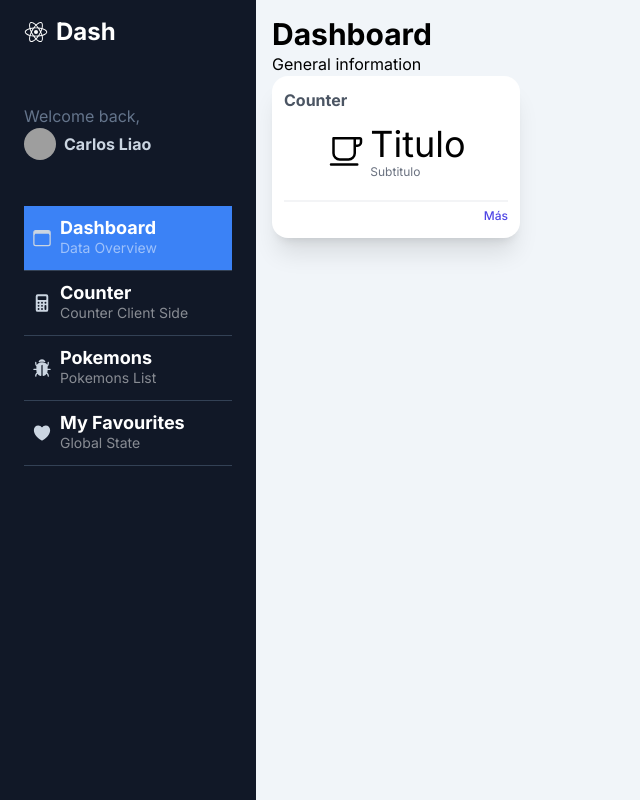
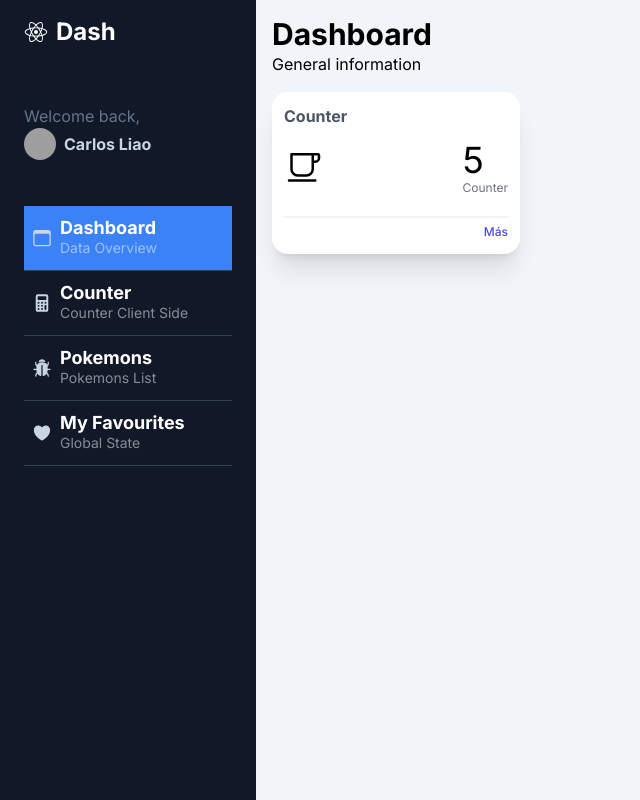
Before and after one commit to Carloslt5/next-course, a Next.js app in the folder 02-my-ashboard/: page /dashboard/main in a window 1280 px wide. Shown: the whole page, without its empty margins (0-640 px from the left). Built offline with nearby package versions, Linux system fonts and the light colour scheme; grey boxes are pictures that could not be loaded.

Commit message:
✅ feature: instal redux and display component widget

```diff
--- a/02-my-ashboard/package.json
+++ b/02-my-ashboard/package.json
@@ -9,10 +9,12 @@
     "lint": "next lint"
   },
   "dependencies": {
+    "@reduxjs/toolkit": "^2.2.2",
     "next": "14.1.4",
     "react": "^18",
     "react-dom": "^18",
-    "react-icons": "^5.0.1"
+    "react-icons": "^5.0.1",
+    "react-redux": "^9.1.0"
   },
   "devDependencies": {
     "@types/node": "^20",
--- a/02-my-ashboard/src/app/dashboard/main/page.tsx
+++ b/02-my-ashboard/src/app/dashboard/main/page.tsx
@@ -1,14 +1,12 @@
-import { SimpleWidget } from "@/components/SimpleWidget";
+import { WidgetGrid } from "@/components/WidgetGrid";
 
 export default function MainPage() {
   return (
     <div className="text-black p-2">
       <h1 className="text-3xl font-bold">Dashboard</h1>
-      <h2>General information</h2>
+      <h2 className="mb-4">General information</h2>
 
-      <div className="flex flex-wrap gap-2">
-        <SimpleWidget />
-      </div>
+      <WidgetGrid />
     </div>
   );
 }
--- a/02-my-ashboard/src/app/layout.tsx
+++ b/02-my-ashboard/src/app/layout.tsx
@@ -1,3 +1,4 @@
+import { Provides } from "@/stores/Provides";
 import type { Metadata } from "next";
 import { Inter } from "next/font/google";
 import "./globals.css";
@@ -16,7 +17,9 @@ export default function RootLayout({
 }>) {
   return (
     <html lang="en">
-      <body className={inter.className}>{children}</body>
+      <body className={inter.className}>
+        <Provides>{children}</Provides>
+      </body>
     </html>
   );
 }
--- a/02-my-ashboard/src/components/Counter.tsx
+++ b/02-my-ashboard/src/components/Counter.tsx
@@ -1,27 +1,35 @@
 "use client";
-import { useState } from "react";
+import { useAppSelector } from "@/stores";
+import { addOne, initCounterState, substractOne } from "@/stores/counter/counterSlice";
+import { useEffect } from "react";
+import { useDispatch } from "react-redux";
 
 type CounterProps = {
   value?: number;
 };
 
 export const Counter = ({ value = 0 }: CounterProps) => {
-  const [counter, setCounter] = useState(value);
+  const count = useAppSelector((state) => state.counter.count);
+  const dispatch = useDispatch();
+
+  useEffect(() => {
+    dispatch(initCounterState(value));
+  }, [dispatch, value]);
 
   return (
     <>
-      <span className="text-9xl">{counter}</span>
+      <span className="text-9xl">{count}</span>
 
       <div className="flex items-center gap-2">
         <button
           className="flex items-center rounded-md bg-slate-900 text-white py-1 px-4 hover:bg-slate-700"
-          onClick={() => setCounter(counter - 1)}
+          onClick={() => dispatch(substractOne())}
         >
           -1
         </button>
         <button
           className="flex items-center rounded-md bg-slate-900 text-white py-1 px-4 hover:bg-slate-700"
-          onClick={() => setCounter(counter + 1)}
+          onClick={() => dispatch(addOne())}
         >
           +1
         </button>
--- a/02-my-ashboard/src/components/SimpleWidget.tsx
+++ b/02-my-ashboard/src/components/SimpleWidget.tsx
@@ -1,28 +1,35 @@
-import { IoCafeOutline } from "react-icons/io5";
+import Link from "next/link";
+import { ReactNode } from "react";
 
-export const SimpleWidget = () => {
+type SimpleWidgetProps = {
+  title: string;
+  subtitle: string;
+  value: string;
+  icon: ReactNode;
+  href: string;
+};
+
+export const SimpleWidget = ({ title, subtitle, value, icon, href }: SimpleWidgetProps) => {
   return (
     <div className="bg-white shadow-xl p-3 sm:min-w-[25%] min-w-full  rounded-2xl border-1 border-gray-50 ">
       <div className="flex flex-col">
         <div>
-          <h2 className="font-bold text-gray-600 ">Counter</h2>
+          <h2 className="font-bold text-gray-600 ">{title}</h2>
         </div>
         <div className="my-3">
-          <div className="flex flex-row items-center justify-center space-x-1 ">
-            <div id="icon">
-              <IoCafeOutline size={40} />
-            </div>
+          <div className="flex flex-row items-center justify-between space-x-1 ">
+            <div id="icon">{icon}</div>
             <div id="temp">
-              <h4 className="text-4xl">Titulo</h4>
-              <p className="text-xs text-gray-500">Subtitulo</p>
+              <h4 className="text-4xl">{value}</h4>
+              <p className="text-xs text-gray-500">{subtitle}</p>
             </div>
           </div>
         </div>
 
         <div className="w-full place-items-end text-right border-t-2 border-gray-100 mt-2">
-          <a href="#" className="text-indigo-600 text-xs font-medium">
+          <Link href={href} className="text-indigo-600 text-xs font-medium">
             Más
-          </a>
+          </Link>
         </div>
       </div>
     </div>
--- /dev/null
+++ b/02-my-ashboard/src/components/WidgetGrid.tsx
@@ -0,0 +1,19 @@
+"use client";
+import { useAppSelector } from "@/stores";
+import { IoCafeOutline } from "react-icons/io5";
+import { SimpleWidget } from "./SimpleWidget";
+
+export const WidgetGrid = () => {
+  const count = useAppSelector((state) => state.counter.count);
+  return (
+    <div className="flex flex-wrap gap-2">
+      <SimpleWidget
+        title={"Counter"}
+        subtitle={"Counter"}
+        icon={<IoCafeOutline size={40} />}
+        value={`${count}`}
+        href={"/dashboard/counter"}
+      />
+    </div>
+  );
+};
--- /dev/null
+++ b/02-my-ashboard/src/stores/Provides.tsx
@@ -0,0 +1,12 @@
+"use client";
+import { ReactNode } from "react";
+import { Provider } from "react-redux";
+import { store } from ".";
+
+type ProvidesProps = {
+  children: ReactNode;
+};
+
+export const Provides = ({ children }: ProvidesProps) => {
+  return <Provider store={store}>{children}</Provider>;
+};
--- /dev/null
+++ b/02-my-ashboard/src/stores/counter/counterSlice.ts
@@ -0,0 +1,37 @@
+import { createSlice, PayloadAction } from "@reduxjs/toolkit";
+
+type CounterState = {
+  count: number;
+  isReady: boolean;
+};
+
+const initialState: CounterState = {
+  count: 5,
+  isReady: false,
+};
+
+const counterSlice = createSlice({
+  name: "counter",
+  initialState,
+  reducers: {
+    initCounterState(state, action: PayloadAction<number>) {
+      if (state.isReady) return;
+      state.count = action.payload;
+      state.isReady = true;
+    },
+    addOne(state) {
+      state.count++;
+    },
+    substractOne(state) {
+      if (state.count === 0) return;
+      state.count--;
+    },
+    resetCount(state, action: PayloadAction<number>) {
+      if (state.count < 0) action.payload = 0;
+      state.count = action.payload;
+    },
+  },
+});
+
+export const { addOne, substractOne, resetCount, initCounterState } = counterSlice.actions;
+export default counterSlice.reducer;
--- /dev/null
+++ b/02-my-ashboard/src/stores/index.ts
@@ -0,0 +1,15 @@
+import { configureStore } from "@reduxjs/toolkit";
+import { TypedUseSelectorHook, useDispatch, useSelector } from "react-redux";
+import counterReducer from "./counter/counterSlice";
+
+export const store = configureStore({
+  reducer: {
+    counter: counterReducer,
+  },
+});
+
+export type RootState = ReturnType<typeof store.getState>;
+export type AppDispatch = typeof store.dispatch;
+
+export const useAppDispatch: () => AppDispatch = useDispatch;
+export const useAppSelector: TypedUseSelectorHook<RootState> = useSelector;
```
Also changed, not shown: 1 other file (tests, documents, lock files or other folders).
